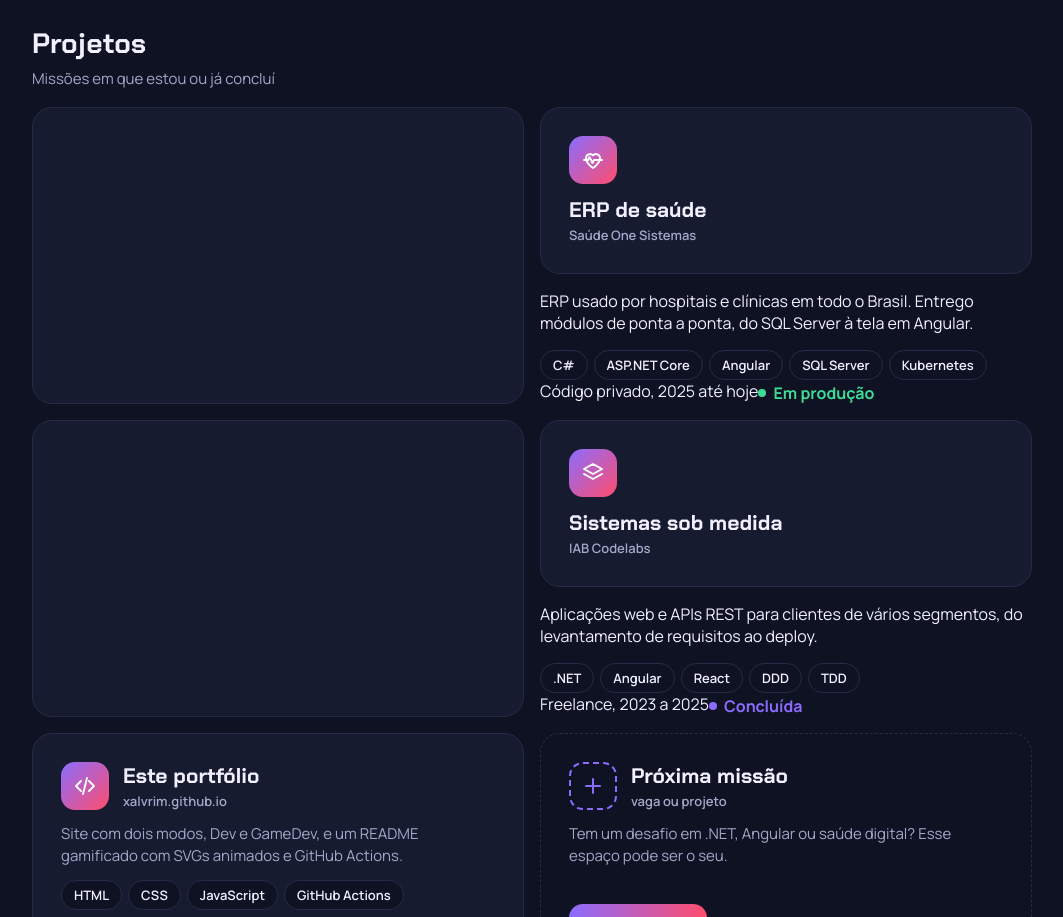
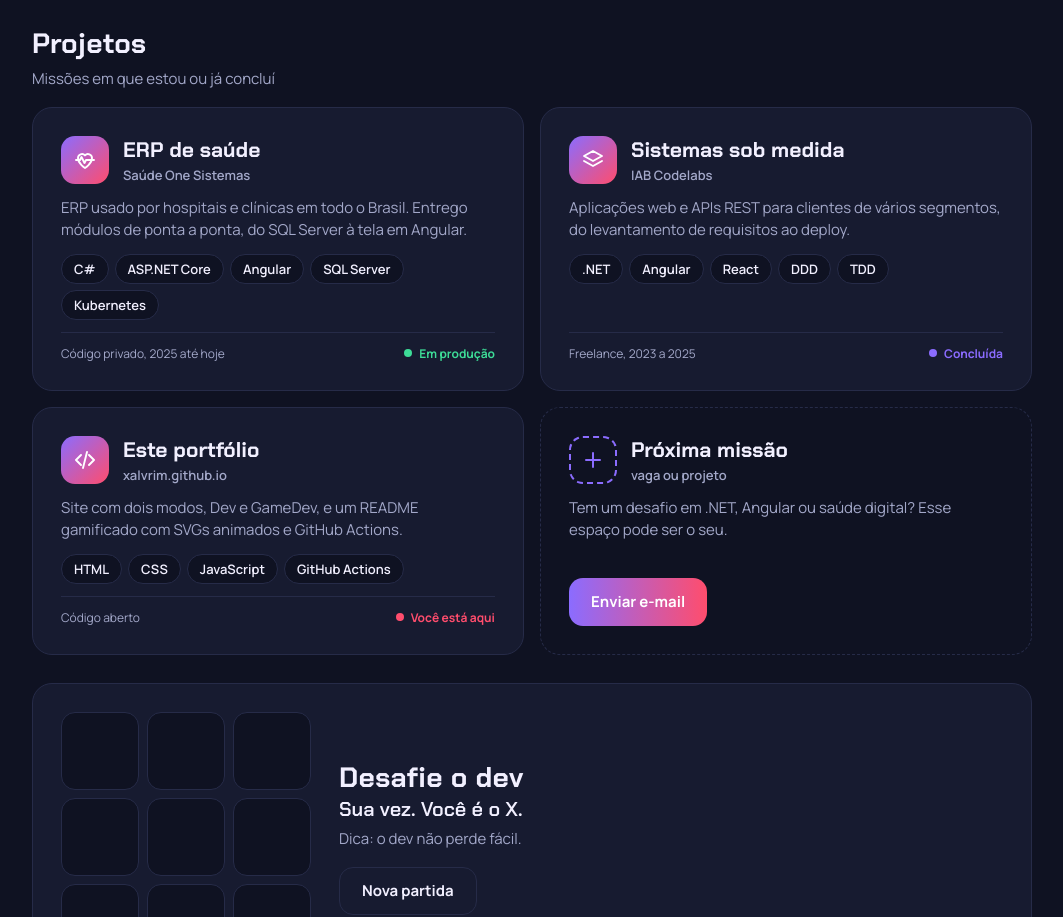
Before and after one commit to Xalvrim/xalvrim.github.io, a plain HTML site: page index.html in a window 1280 px wide. Shown: the part 1568-2485 px from the top of the page, without its empty margins (108-1171 px from the left). Drawn offline with Linux system fonts and the light colour scheme.

Commit message:
fix: restaura cards de projeto do site

```diff
--- a/index.html
+++ b/index.html
@@ -253,11 +253,11 @@ body[data-mode="game"] footer{color:#0B1A3A}
 <h2 class="h2">Projetos</h2>
 <p class="sub">Missões em que estou ou já concluí</p>
 <div class="proj">
-<a class="card panel" href="https://github.com/saudeone" target="_blank" rel="noopener"><div class="top"><span class="ico"><svg width="24" height="24" viewBox="0 0 24 24" fill="none" stroke="#fff" stroke-width="1.9" stroke-linecap="round" stroke-linejoin="round"><path d="M12 20s-7-4.4-7-10a4 4 0 017-2.6A4 4 0 0119 10c0 5.6-7 10-7 10z"/><path d="M3 12h4l1.5-3 3 6 1.5-3h8"/></svg></span><div><h3>ERP de saúde</h3><span class="who">Saúde One Sistemas</span></div></a>
+<div class="card panel"><div class="top"><span class="ico"><svg width="24" height="24" viewBox="0 0 24 24" fill="none" stroke="#fff" stroke-width="1.9" stroke-linecap="round" stroke-linejoin="round"><path d="M12 20s-7-4.4-7-10a4 4 0 017-2.6A4 4 0 0119 10c0 5.6-7 10-7 10z"/><path d="M3 12h4l1.5-3 3 6 1.5-3h8"/></svg></span><div><h3>ERP de saúde</h3><span class="who">Saúde One Sistemas</span></div></div>
 <p>ERP usado por hospitais e clínicas em todo o Brasil. Entrego módulos de ponta a ponta, do SQL Server à tela em Angular.</p>
 <div class="chips"><span class="chip">C#</span><span class="chip">ASP.NET Core</span><span class="chip">Angular</span><span class="chip">SQL Server</span><span class="chip">Kubernetes</span></div>
 <div class="foot"><span>Código privado, 2025 até hoje</span><span class="status" style="--sc:var(--ok)">Em produção</span></div></div>
-<a class="card panel" href="https://github.com/iab-codelabs" target="_blank" rel="noopener"><div class="top"><span class="ico"><svg width="24" height="24" viewBox="0 0 24 24" fill="none" stroke="#fff" stroke-width="1.9" stroke-linecap="round" stroke-linejoin="round"><path d="M12 3l9 5-9 5-9-5z"/><path d="M3 13l9 5 9-5"/></svg></span><div><h3>Sistemas sob medida</h3><span class="who">IAB Codelabs</span></div></a>
+<div class="card panel"><div class="top"><span class="ico"><svg width="24" height="24" viewBox="0 0 24 24" fill="none" stroke="#fff" stroke-width="1.9" stroke-linecap="round" stroke-linejoin="round"><path d="M12 3l9 5-9 5-9-5z"/><path d="M3 13l9 5 9-5"/></svg></span><div><h3>Sistemas sob medida</h3><span class="who">IAB Codelabs</span></div></div>
 <p>Aplicações web e APIs REST para clientes de vários segmentos, do levantamento de requisitos ao deploy.</p>
 <div class="chips"><span class="chip">.NET</span><span class="chip">Angular</span><span class="chip">React</span><span class="chip">DDD</span><span class="chip">TDD</span></div>
 <div class="foot"><span>Freelance, 2023 a 2025</span><span class="status" style="--sc:var(--a1)">Concluída</span></div></div>
```
